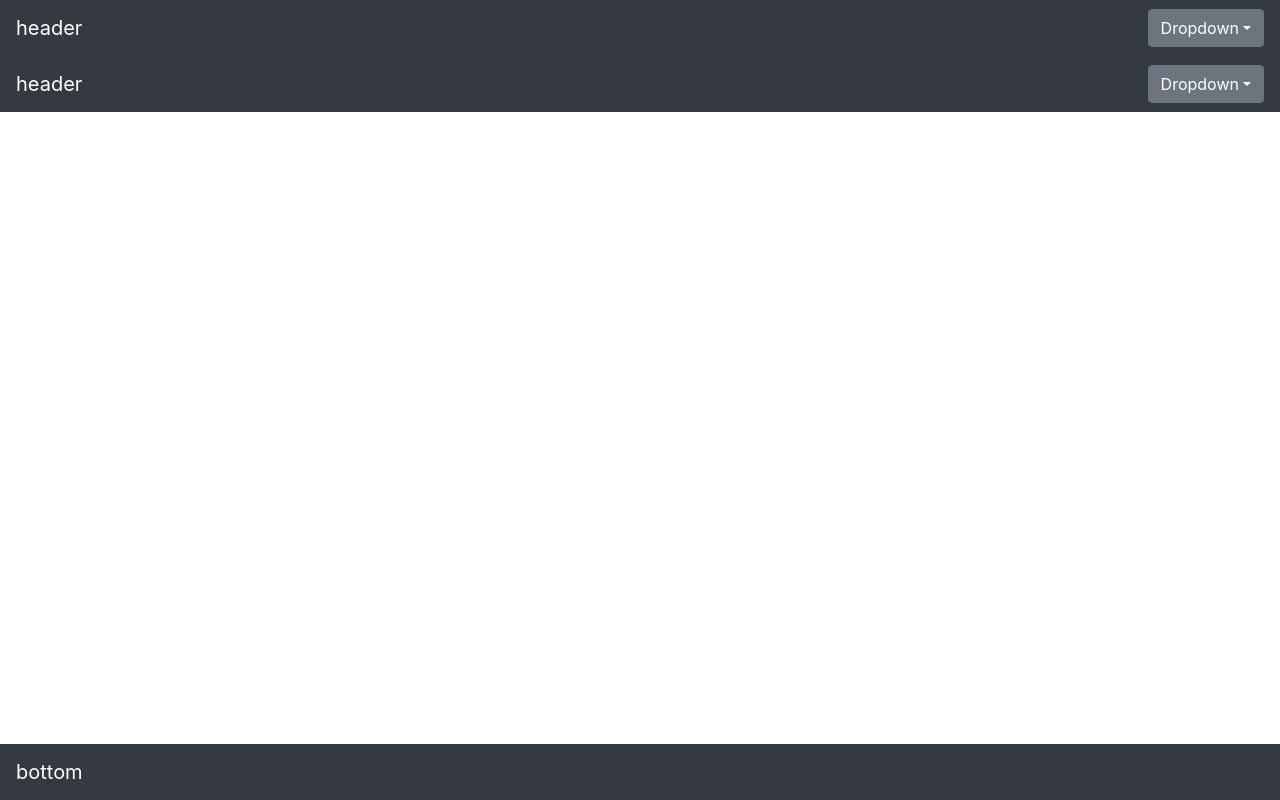
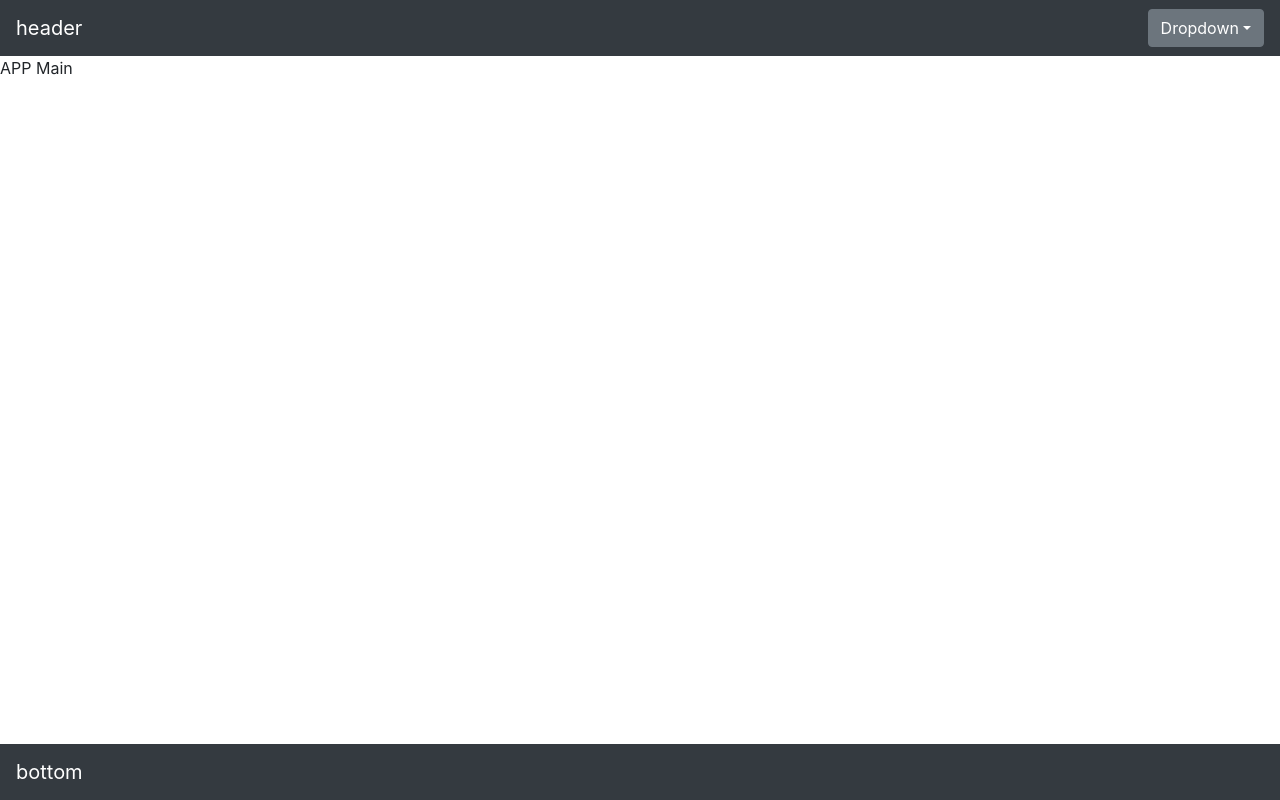
Before and after one commit to kjc4028/react, a React (Create React App) app: page / in a window 1280 px wide. Built offline with nearby package versions, Linux system fonts and the light colour scheme.

Commit message:
App Header 중복 조치

```diff
--- a/src/App.js
+++ b/src/App.js
@@ -49,7 +49,7 @@ class App extends Component {
         //   </main>
 <>
           {/* header */}
-          <Header/>
+          APP Main
 
           {/* component */}
           {/* <Subject title={this.state.subject.title} sub={this.state.subject.sub}></Subject> */}
--- a/src/Router.js
+++ b/src/Router.js
@@ -8,11 +8,12 @@ import DropDownComp from './components/DropDownComp'
 import App from './App';
 import Subject from './components/Subject';
 import Footer from './components/Footer';
+import Header from './components/Header';
 
 
 export default () => (
     <Router>
-        <App/>
+        <Header/>
         <Route exact path="/" component={App}/>
         <Route exact path="/sub" component={Subject}/>
         <Route path="/page1" component={Page1}/>
```
